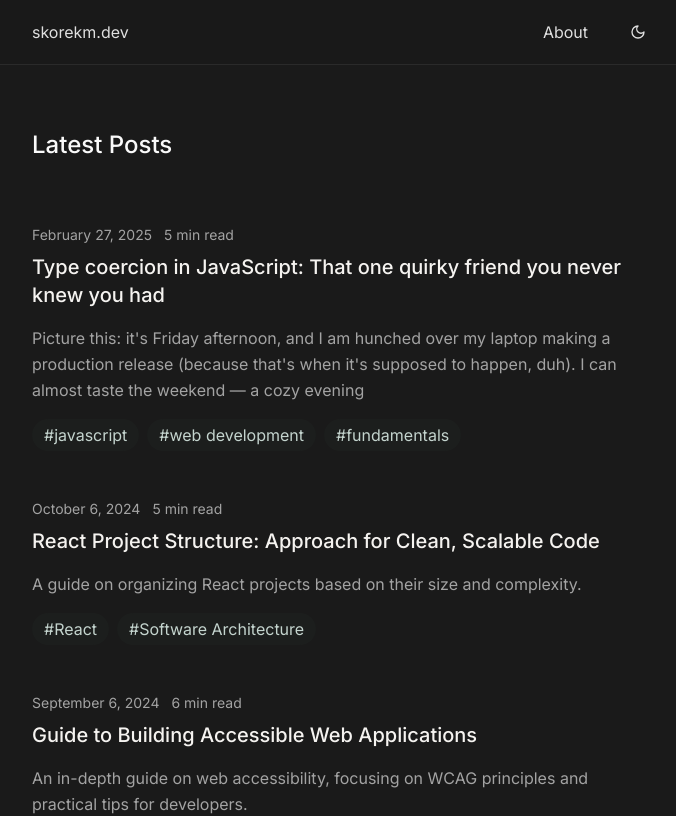
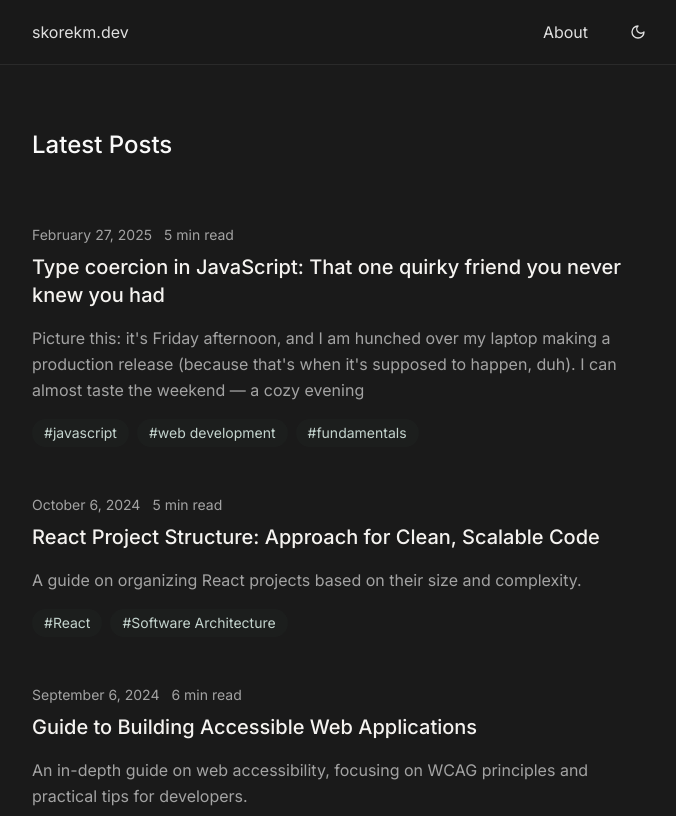
Before and after one commit to skorekm/skorekm.dev, a Next.js app: page / in a window 1280 px wide. Shown: the top 816 px of the page, without its empty margins (296-972 px from the left). Built offline with nearby package versions, Linux system fonts and the light colour scheme.

Commit message:
feat: reduce text size on the tag

```diff
--- a/src/components/ui/tag.tsx
+++ b/src/components/ui/tag.tsx
@@ -3,7 +3,7 @@ export const Tag = ({ tag }: { tag: string }) => {
     <span
       key={tag}
       className="inline-flex items-center px-3 py-1 rounded-full
-        bg-accent/10 text-accent-foreground
+        bg-accent/10 text-accent-foreground text-sm
         transition-all duration-200 cursor-pointer
         "
     >
```
